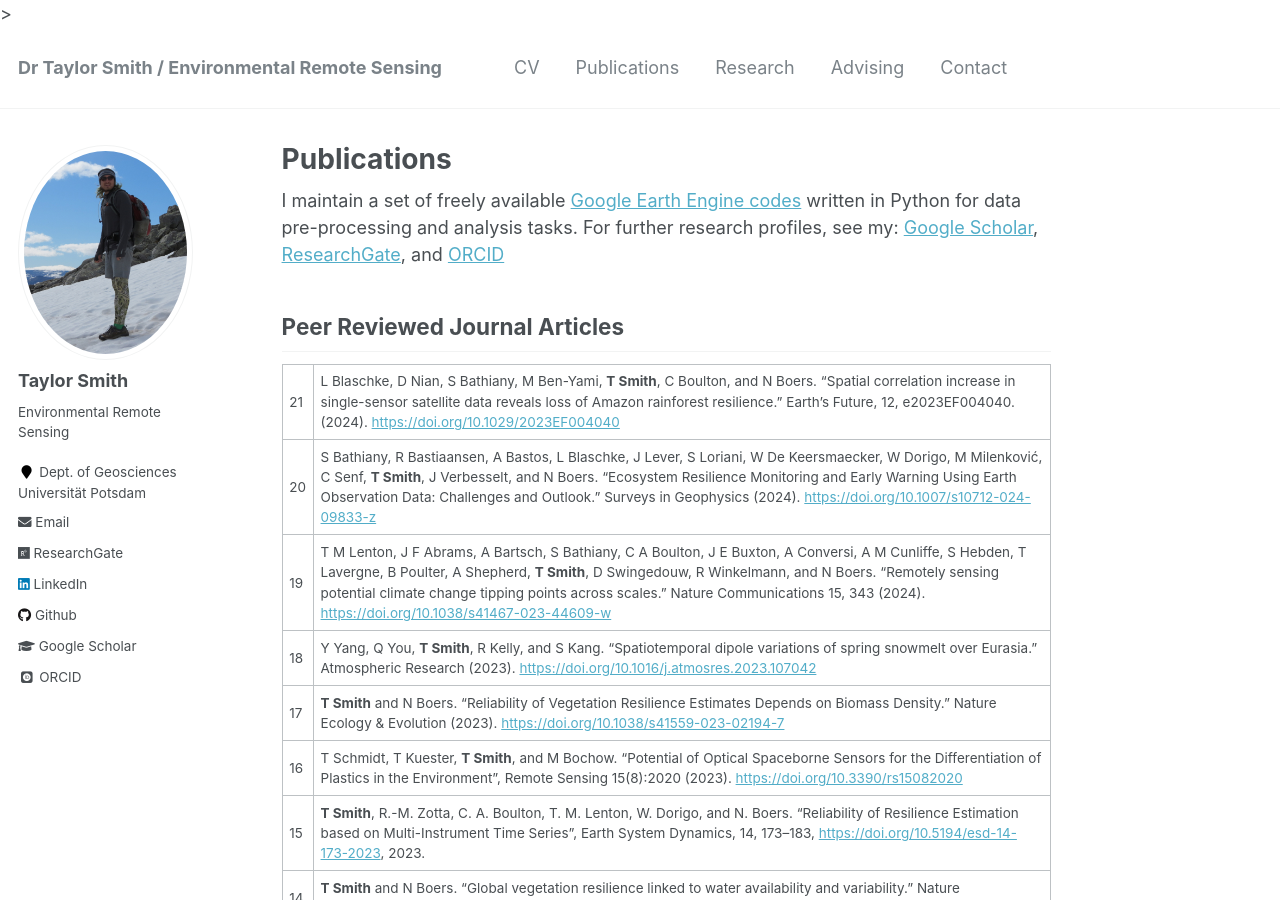
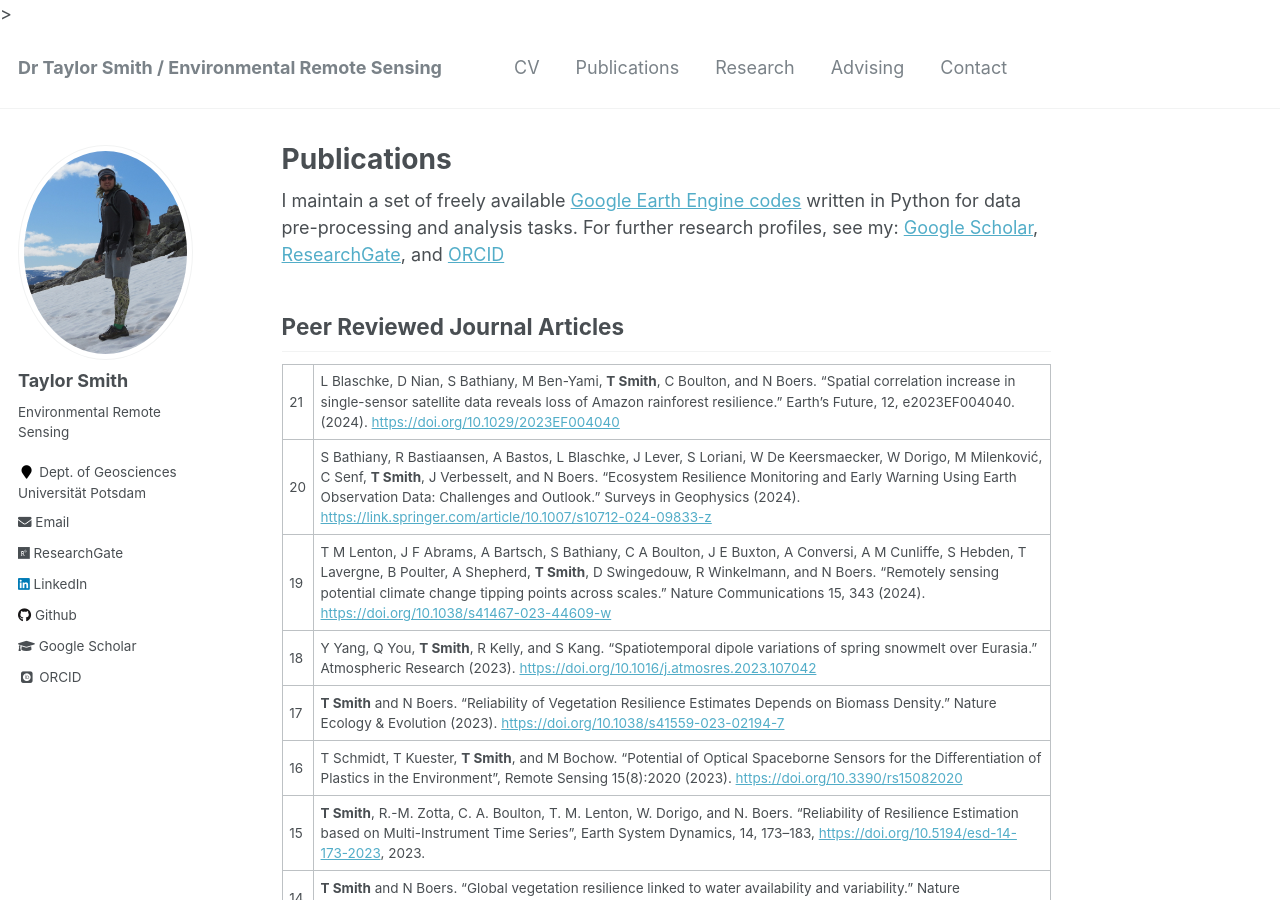
Before and after one commit to tasmi/tasmi.github.io, a Jekyll site: the page built from _pages/publications.md, in a window 1280 px wide and 900 px high. Built offline with Jekyll 4.4.1, drawn with Linux system fonts in a browser that asks for light colours; some web fonts are replaced; part of the change alters nothing that is shown.

Commit message:
Update publications.md

```diff
--- a/_pages/publications.md
+++ b/_pages/publications.md
@@ -10,7 +10,7 @@ I maintain a set of freely available [Google Earth Engine codes](https://github.
 ## Peer Reviewed Journal Articles
 
 21 | L Blaschke, D Nian, S Bathiany, M Ben-Yami, **T Smith**, C Boulton, and N Boers. "Spatial correlation increase in single-sensor satellite data reveals loss of Amazon rainforest resilience." Earth's Future, 12, e2023EF004040.  (2024). [https://doi.org/10.1029/2023EF004040](https://doi.org/10.1029/2023EF004040)
-20 | S Bathiany, R Bastiaansen, A Bastos, L Blaschke, J Lever, S Loriani, W De Keersmaecker, W Dorigo, M Milenković, C Senf, **T Smith**, J Verbesselt, and N Boers. "Ecosystem Resilience Monitoring and Early Warning Using Earth Observation Data: Challenges and Outlook."  Surveys in Geophysics (2024). [https://doi.org/10.1007/s10712-024-09833-z](https://doi.org/10.1007/s10712-024-09833-z)
+20 | S Bathiany, R Bastiaansen, A Bastos, L Blaschke, J Lever, S Loriani, W De Keersmaecker, W Dorigo, M Milenković, C Senf, **T Smith**, J Verbesselt, and N Boers. "Ecosystem Resilience Monitoring and Early Warning Using Earth Observation Data: Challenges and Outlook."  Surveys in Geophysics (2024). [https://link.springer.com/article/10.1007/s10712-024-09833-z](https://link.springer.com/article/10.1007/s10712-024-09833-z)
 19 | T M Lenton, J F Abrams, A Bartsch, S Bathiany, C A Boulton, J E Buxton, A Conversi, A M Cunliffe, S Hebden, T Lavergne, B Poulter, A Shepherd, **T Smith**, D Swingedouw, R Winkelmann, and N Boers. "Remotely sensing potential climate change tipping points across scales." Nature Communications 15, 343 (2024). [https://doi.org/10.1038/s41467-023-44609-w](https://doi.org/10.1038/s41467-023-44609-w)
 18 | Y Yang, Q You, **T Smith**, R Kelly, and S Kang. "Spatiotemporal dipole variations of spring snowmelt over Eurasia." Atmospheric Research (2023). [https://doi.org/10.1016/j.atmosres.2023.107042](https://doi.org/10.1016/j.atmosres.2023.107042)
 17 | **T Smith** and N Boers. "Reliability of Vegetation Resilience Estimates Depends on Biomass Density." Nature Ecology & Evolution (2023). [https://doi.org/10.1038/s41559-023-02194-7](https://doi.org/10.1038/s41559-023-02194-7)
```
